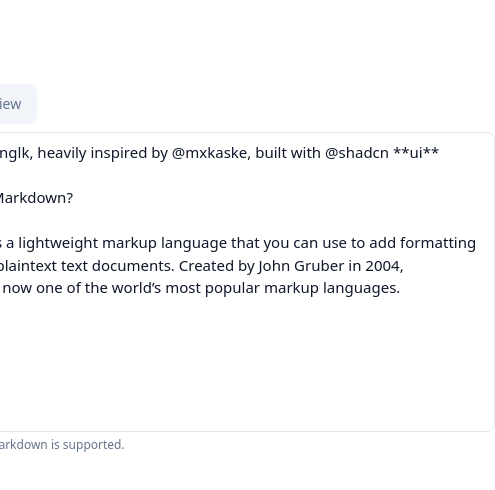
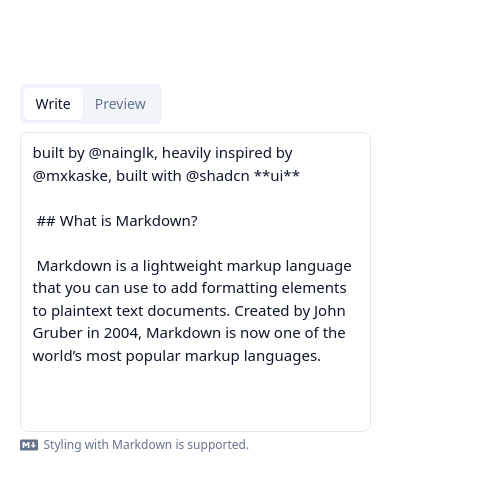
Before and after one commit to nainglinnkhant/fancy-markdown, a React (Vite) app: page / in a window 390 px wide. Shown: the top 490 px of the page, 495 px wide, since content can reach past the window. Built offline with nearby package versions, Linux system fonts and the light colour scheme.

Commit message:
feat: make tab contents responsive

```diff
--- a/src/components/preview/Preview.tsx
+++ b/src/components/preview/Preview.tsx
@@ -8,7 +8,7 @@ const Preview = ({ markdownText }: PreviewProps) => {
   const Component = useProcessor(markdownText)
 
   return (
-    <div className='w-[600px]'>
+    <div className='w-[90vw] max-w-[600px]'>
       <div className='prose prose-a:font-normal'>{Component}</div>
     </div>
   )
--- a/src/components/write/Write.tsx
+++ b/src/components/write/Write.tsx
@@ -115,7 +115,7 @@ const Write = ({ markdownText, setMarkdownText }: WriteProps) => {
   }, [handleBlur, handleKeyDown, handleMouseDown, handleSelectionChange])
 
   return (
-    <div className='relative h-[300px] w-[600px]'>
+    <div className='relative h-[300px] w-[90vw] max-w-[600px]'>
       <Textarea
         autoComplete='off'
         autoCorrect='off'
```
